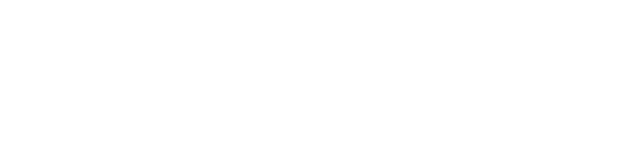
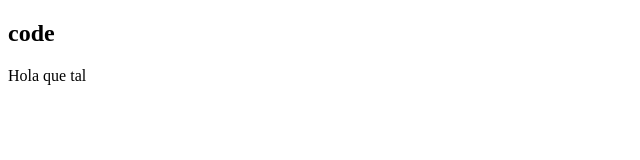
Before and after one commit to GerardoDLSJ/ProgramacionWeb-1, a plain HTML site: page index.html in a window 1280 px wide. Shown: the whole page, without its empty margins (0-640 px from the left). Drawn offline with Linux system fonts and the light colour scheme.

Commit message:
Se agrego un h2 y un parrafo

```diff
--- a/index.html
+++ b/index.html
@@ -7,6 +7,7 @@
     <title>Programación web clase 0</title>
 </head>
 <body>
-
+    <h2>code</h2>
+    <p>Hola que tal</p>
 </body>
 </html>
```
